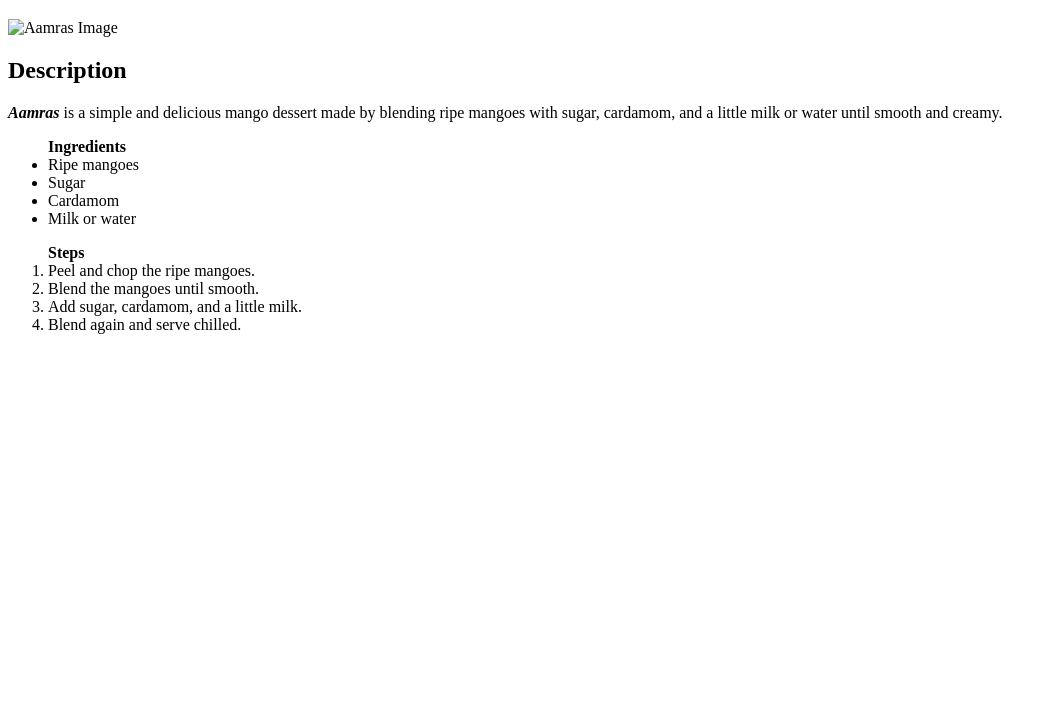
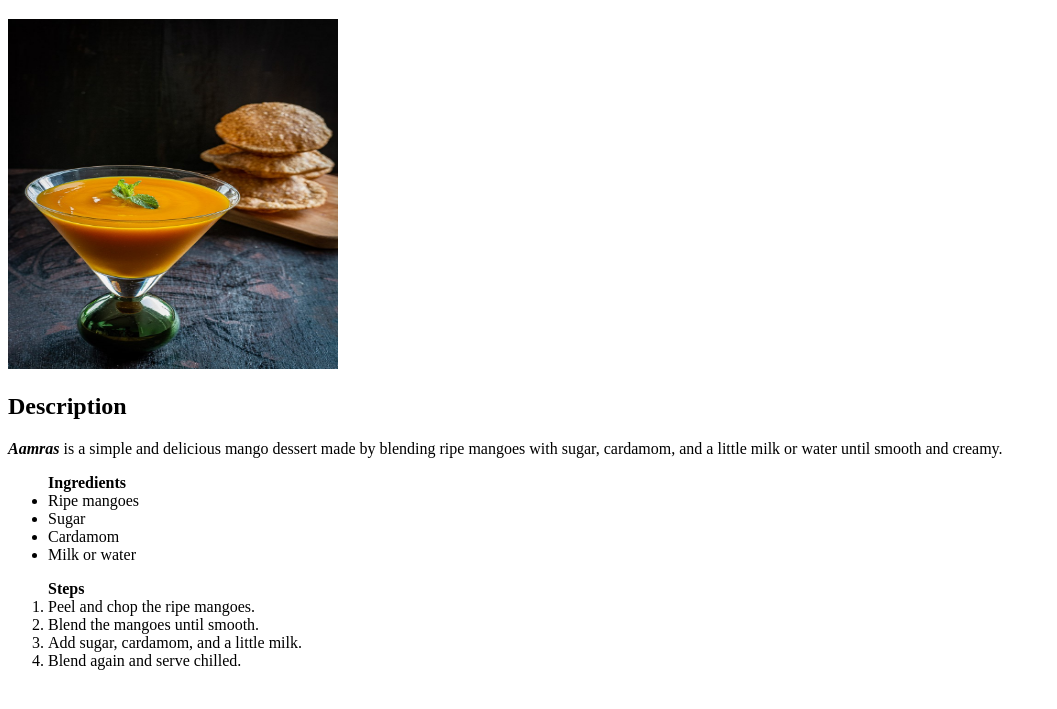
Before and after one commit to unsorted360/recipes, a plain HTML site: page recipesforu/Aamras.html in a window 1280 px wide. Shown: the part 61-770 px from the top of the page, without its empty margins (0-1057 px from the left). Drawn offline with Linux system fonts and the light colour scheme; the site is published under a folder, as on GitHub Pages, so addresses that start at the root find nothing.

Commit message:
Fix image links

```diff
--- a/recipesforu/Aamras.html
+++ b/recipesforu/Aamras.html
@@ -7,7 +7,7 @@
 </head>
 <body>
     <h1>Aamras</h1>
-    <img src="/images/Aamras.jpg" height="350" width="330" alt="Aamras Image">
+    <img src="../images/Aamras.jpg" height="350" width="330" alt="Aamras Image">
     <h2>Description</h2>
     <p><em><strong>Aamras</strong></em> is a simple and delicious mango dessert made by blending ripe mangoes with sugar, cardamom, and a little milk or water until smooth and creamy.</p>
 
```
Also changed, not shown: recipesforu/GulabJamun.html (+1 -1 lines).
